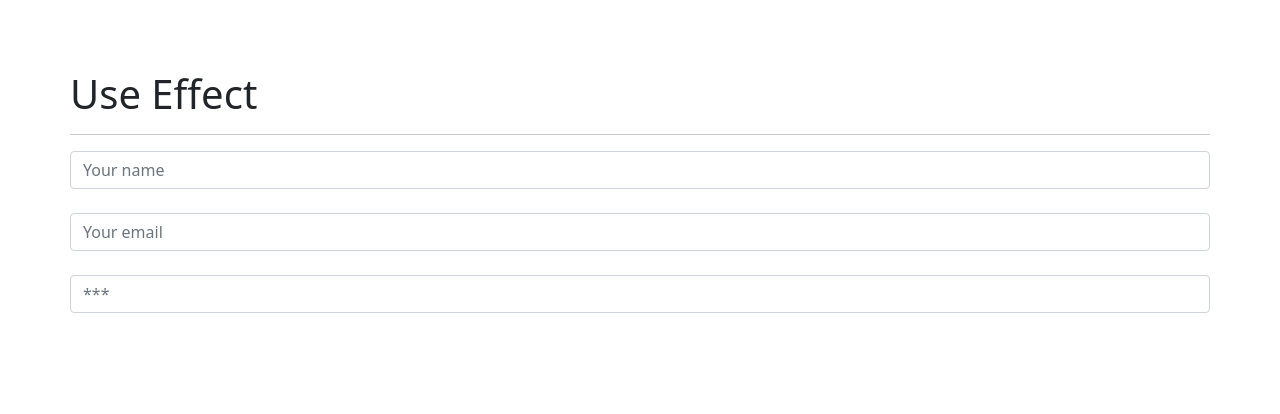
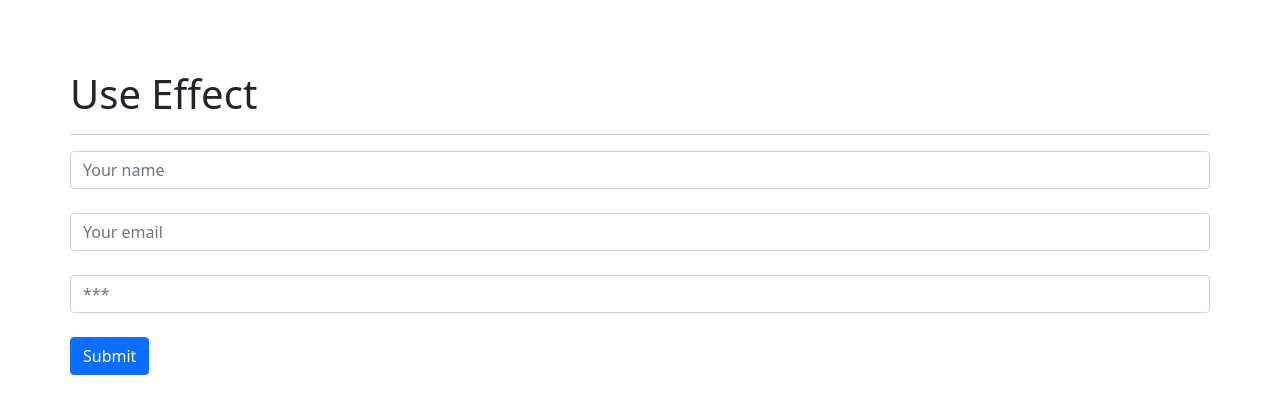
Before and after one commit to kevintroko/react-hooks-tutorial, a React (Create React App) app: page / in a window 1280 px wide. Shown: the top 414 px of the page. Built offline with nearby package versions, Linux system fonts and the light colour scheme.

Commit message:
add submit button

```diff
--- a/src/components/02-useEffect/FormWithCustomHook.js
+++ b/src/components/02-useEffect/FormWithCustomHook.js
@@ -1,4 +1,4 @@
-import React from 'react'
+import React, { useEffect } from 'react'
 import { useForm } from '../../hooks/useForm';
 import './effects.css';
 import { Message } from './Message';
@@ -12,8 +12,17 @@ export const FormWithCustomHook = () => {
 
     const { name, mail, password } = formValue;
 
+    useEffect(() => {
+        console.log('email changed')
+    }, [mail]);
+
+    const handleSubmit = (e) => {
+        e.preventDefault();
+        console.log('submit');
+    };
+
     return (
-        <>
+        <form onSubmit={handleSubmit}>
          <h1>Use Effect</h1>
          <hr />
 
@@ -55,6 +64,9 @@ export const FormWithCustomHook = () => {
          {
              (name === '123') && <Message />
          }
-        </>
+
+         <br />
+         <button type='submit' className='btn btn-primary'>Submit</button>
+        </form>
     )
 }
```
